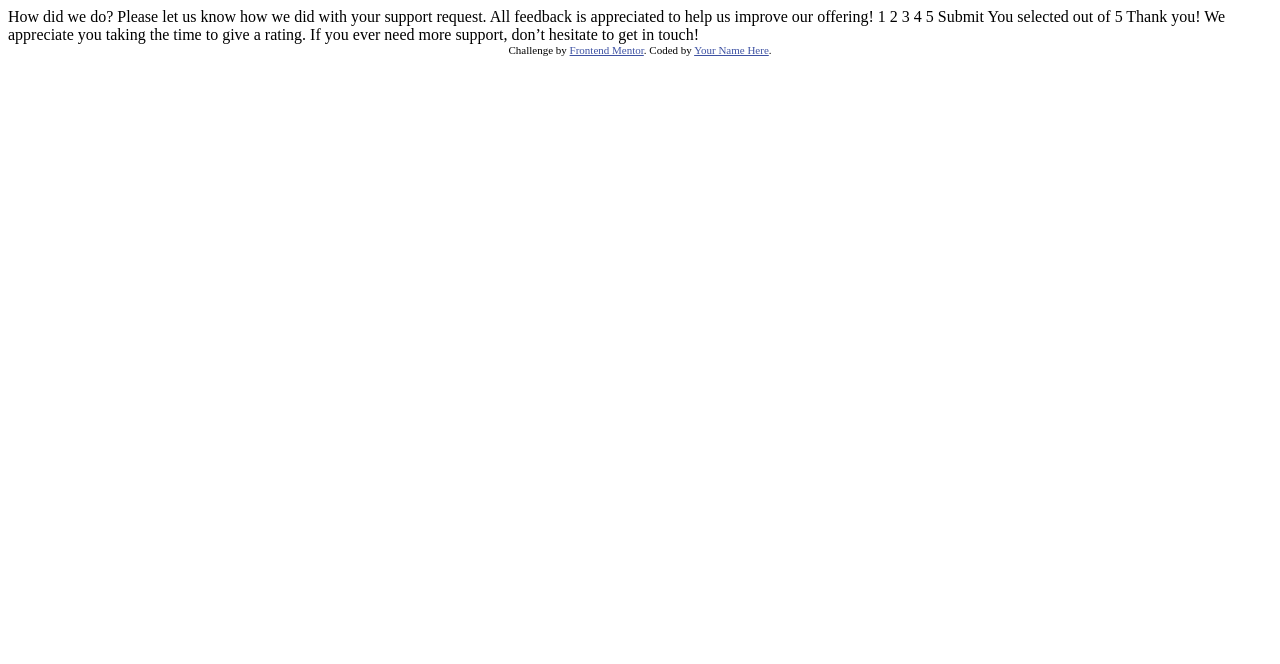
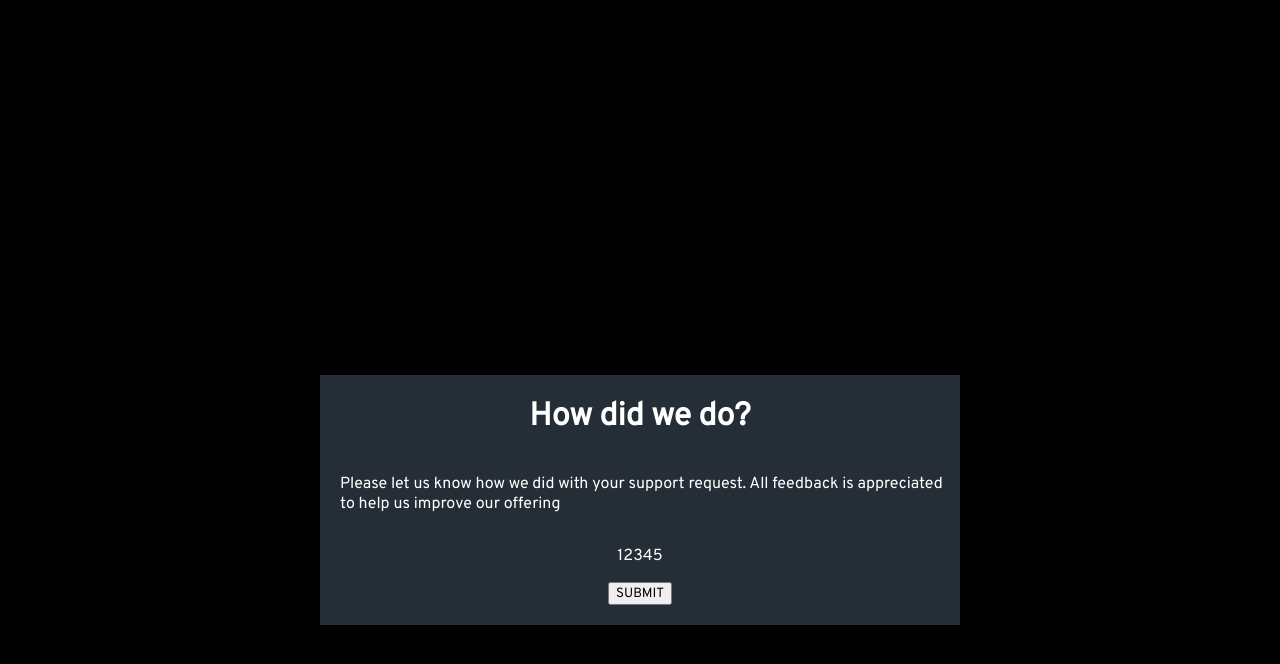
Before and after one commit to Nozgood/fem_interactive-rating-component, a website: page index.html in a window 1280 px wide. Drawn offline with Linux system fonts and the light colour scheme.

Commit message:
starting project

```diff
--- a/index.html
+++ b/index.html
@@ -2,48 +2,45 @@
 <html lang="en">
 <head>
   <meta charset="UTF-8">
-  <meta name="viewport" content="width=device-width, initial-scale=1.0"> <!-- displays site properly based on user's device -->
-
-  <link rel="icon" type="image/png" sizes="32x32" href="./images/favicon-32x32.png">
-
-  <title>Frontend Mentor | Interactive rating component</title>
-
-  <!-- Feel free to remove these styles or customise in your own stylesheet 👍 -->
-  <style>
-    .attribution { font-size: 11px; text-align: center; }
-    .attribution a { color: hsl(228, 45%, 44%); }
-  </style>
+  <meta http-equiv="X-UA-Compatible" content="IE=edge">
+  <meta name="viewport" content="width=device-width, initial-scale=1.0">
+  <link rel="preconnect" href="https://fonts.googleapis.com">
+  <link rel="preconnect" href="https://fonts.gstatic.com" crossorigin>
+  <link href="https://fonts.googleapis.com/css2?family=Overpass&display=swap" rel="stylesheet">
+  <link rel="stylesheet" href="./public/css/style.css">
+  <title> Interactive Rating Component </title>
 </head>
 <body>
+  <div class="container">
+    <h1 class="container__main-title">
+      How did we do?
+    </h1>
+    <p class="container__main-text">
+      Please let us know how we did with your support request.
+      All feedback is appreciated to help us improve our offering
+    </p>
+    <div class="container__numbers-all">
+      <p class="container__numbers--1">
+        1
+      </p>
+      <p class="container__numbers--2">
+        2
+      </p>
+      <p class="container__numbers--3">
+        3
+      </p>
+      <p class="container__numbers--4">
+        4
+      </p>
+      <p class="container__numbers--5">
+        5
+      </p>
+    </div>
+    <button class="container__button">
+      SUBMIT
+    </button>
+  </div>
 
-  <!-- Rating state start -->
-
-  How did we do?
-
-  Please let us know how we did with your support request. All feedback is appreciated
-  to help us improve our offering!
-
-  1 2 3 4 5
-
-  Submit
-
-  <!-- Rating state end -->
-
-  <!-- Thank you state start -->
-
-  You selected <!-- Add rating here --> out of 5
-
-  Thank you!
-
-  We appreciate you taking the time to give a rating. If you ever need more support,
-  don’t hesitate to get in touch!
-
-  <!-- Thank you state end -->
-
-
-  <div class="attribution">
-    Challenge by <a href="https://www.frontendmentor.io?ref=challenge" target="_blank">Frontend Mentor</a>.
-    Coded by <a href="#">Your Name Here</a>.
-  </div>
+  <script src="./index.js"></script>
 </body>
 </html>
--- /dev/null
+++ b/index.js
@@ -0,0 +1 @@
+console.log('hello world');
--- /dev/null
+++ b/sass/base/typography.scss
@@ -0,0 +1,3 @@
+* {
+    font-family: 'Overpass';
+}
--- /dev/null
+++ b/sass/main.scss
@@ -0,0 +1,43 @@
+@import './base/typography';
+@import './utils/variables';
+
+body {
+    margin: 0;
+    padding: 0;
+    background-color: black;
+    display: flex;
+    justify-content: center;
+    align-items: center;
+    height: 1000px;
+
+}
+
+p,
+h1 {
+    color: white;
+}
+
+.container {
+    display: flex;
+    align-items: center;
+    justify-content: center;
+    background-color: $secondary-color;
+    flex-direction: column;
+    width: 50%;
+
+
+    &__main {
+        &-text {
+            text-align: left;
+            padding-left: 20px;
+        }
+    }
+    &__numbers {
+        &-all {
+            display: flex;
+        }
+    }
+    &__button {
+        margin-bottom: 20px;
+    }
+}
--- /dev/null
+++ b/sass/utils/variables.scss
@@ -0,0 +1,2 @@
+$primary-color :#FB7413;
+$secondary-color: #252D37;
```
Also changed, not shown: package.json (added, +20 -0 lines), public/css/style.css (added), 1 other file.
